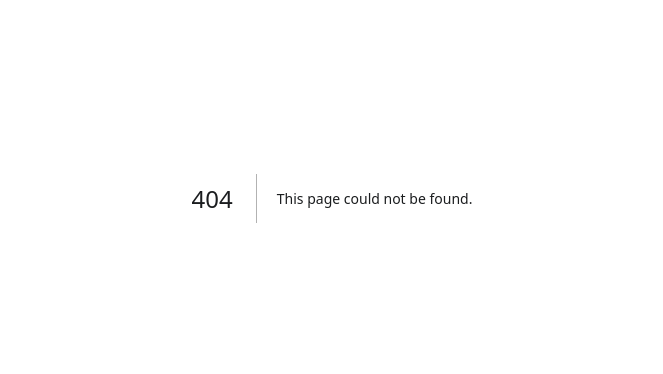
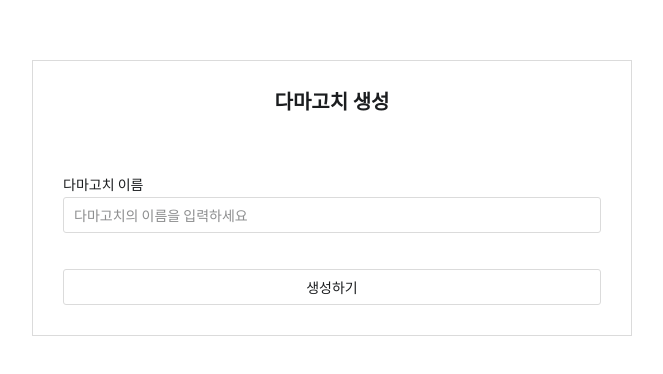
Before and after one commit to helloyoogs/tamagotchi, a Next.js app in the folder frontend/: page /containers/tamagotchi/create in a window 1280 px wide. Before the commit this address had no page. Shown: the part 202-576 px from the top of the page, without its empty margins (308-971 px from the left). Built offline with nearby package versions, Linux system fonts and the light colour scheme.

Commit message:
다마고치 토이 프로젝트 단순화 유저, 다마고치, 액션 테이블만 존재하게

```diff
--- /dev/null
+++ b/frontend/src/app/containers/tamagotchi/create/page.tsx
@@ -0,0 +1,72 @@
+"use client";
+import { useState, FormEvent, ChangeEvent } from "react";
+import { useRouter } from "next/navigation";
+import { post } from "@/lib/api-client";
+import { useAlert } from "@/app/context/AlertContext";
+import CButton from "@/app/component/_atoms/cButton";
+import { CInput } from "@/app/component/_atoms/cInput";
+
+export default function CreateTamagotchiPage() {
+  const [name, setName] = useState("");
+  const [error, setError] = useState("");
+  const router = useRouter();
+  const { showAlert } = useAlert();
+
+  const handleSubmit = async (e: FormEvent<HTMLFormElement>) => {
+    e.preventDefault();
+
+    if (!name.trim()) {
+      setError("이름을 입력해주세요.");
+      return;
+    }
+
+    try {
+      const result = await post("/api/tamagotchi", { name });
+
+      if (result.id) {
+        showAlert({
+          description: `"${name}" 다마고치가 생성되었습니다!`,
+          onConfirm: () => router.push("/containers/main"),
+        });
+      } else if (result.error) {
+        showAlert({ description: result.error });
+      } else {
+        showAlert({ description: "알 수 없는 오류가 발생했습니다." });
+      }
+    } catch (err) {
+      console.error(err);
+      showAlert({ description: "서버 오류가 발생했습니다." });
+    }
+  };
+
+  return (
+    <div className="h-full flex justify-center items-center">
+      <form
+        onSubmit={handleSubmit}
+        className="flex flex-col gap-4 w-[600px] max-w-full border border-[#DBDBDB] p-[30px]"
+      >
+        <p className="mb-[50px] text-center text-[20px] font-semibold">
+          다마고치 생성
+        </p>
+
+        <CInput.Field error={!!error}>
+          <CInput.Label>다마고치 이름</CInput.Label>
+          <CInput
+            name="name"
+            placeholder="다마고치의 이름을 입력하세요"
+            value={name}
+            onChange={(e: ChangeEvent<HTMLInputElement>) => {
+              setName(e.target.value);
+              setError("");
+            }}
+          />
+          <CInput.ValidMessage>{error}</CInput.ValidMessage>
+        </CInput.Field>
+
+        <CButton type="submit" className="mt-[20px]">
+          생성하기
+        </CButton>
+      </form>
+    </div>
+  );
+}
--- a/frontend/src/app/page.tsx
+++ b/frontend/src/app/page.tsx
@@ -1,4 +1,5 @@
 import Link from "next/link";
+import CreateTamagotchiPage from "@/app/containers/tamagotchi/create/page";
 
 export default function Home() {
   return (
@@ -6,6 +7,7 @@ export default function Home() {
       tamagotchi
       <Link href={"/containers/signup"}>Sign-up</Link>
       <Link href={"/containers/login"}>Login</Link>
+      <Link href={"/containers/tamagotchi/create"}>Create Tamagotchi Page</Link>
       <Link href={"/containers/main"}>Main</Link>
       <Link href={"/containers/my"}>my character me, log</Link>
       <Link href={"/containers/eat"}>Eat</Link>
```
Also changed, not shown: 1 other file (tests, documents, lock files or other folders).
